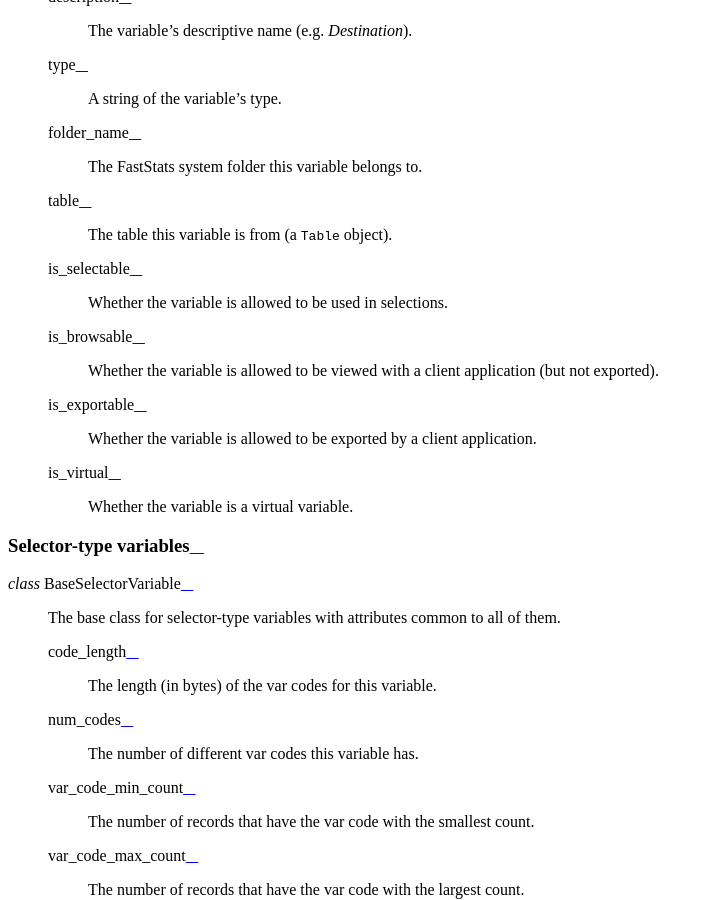
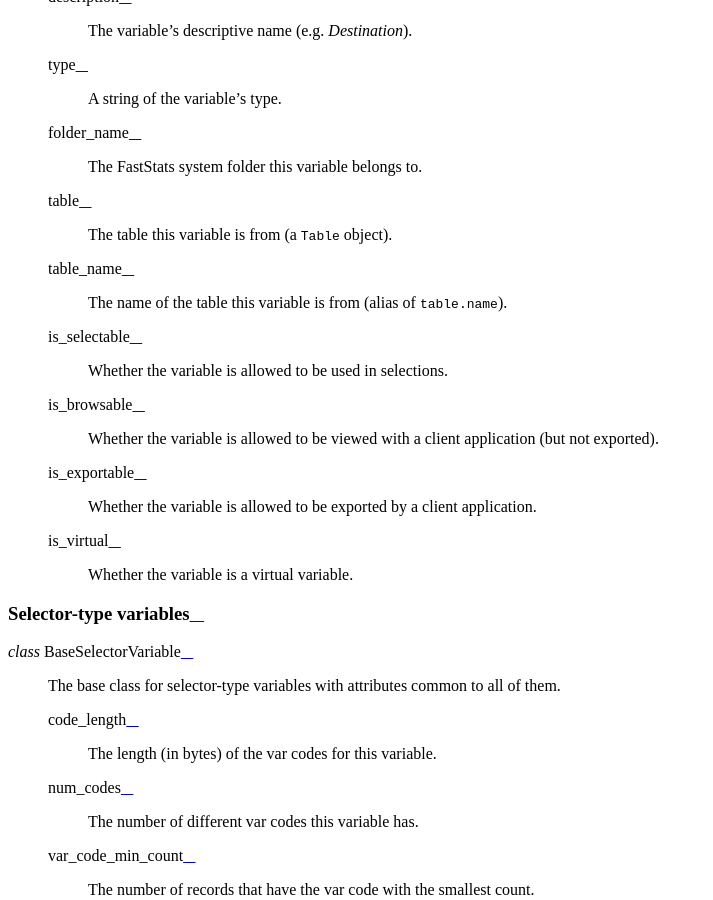
Before and after one commit to Apteco/py-apteco, a Sphinx documentation site: the page built from docs/source/reference/topics/variables.rst, in a window 1280 px wide and 900 px high, scrolled down 2088 px. Shown: the whole window, without its empty margins (0-713 px from the left). Built offline with Sphinx 7.4.7 and the Read the Docs theme 2.0.0, drawn with Linux system fonts in a browser that asks for light colours.

Commit message:
Documentation for `table_name` attribute on Variable class. [AB#3491]

```diff
--- a/docs/source/reference/topics/variables.rst
+++ b/docs/source/reference/topics/variables.rst
@@ -115,6 +115,11 @@ General variable properties
     .. py:attribute:: table
 
         The table this variable is from (a :class:`Table` object).
+
+    .. py:attribute:: table_name
+
+        The name of the table this variable is from
+        (alias of :attr:`table.name`).
 
     .. py:attribute:: is_selectable
 
```
